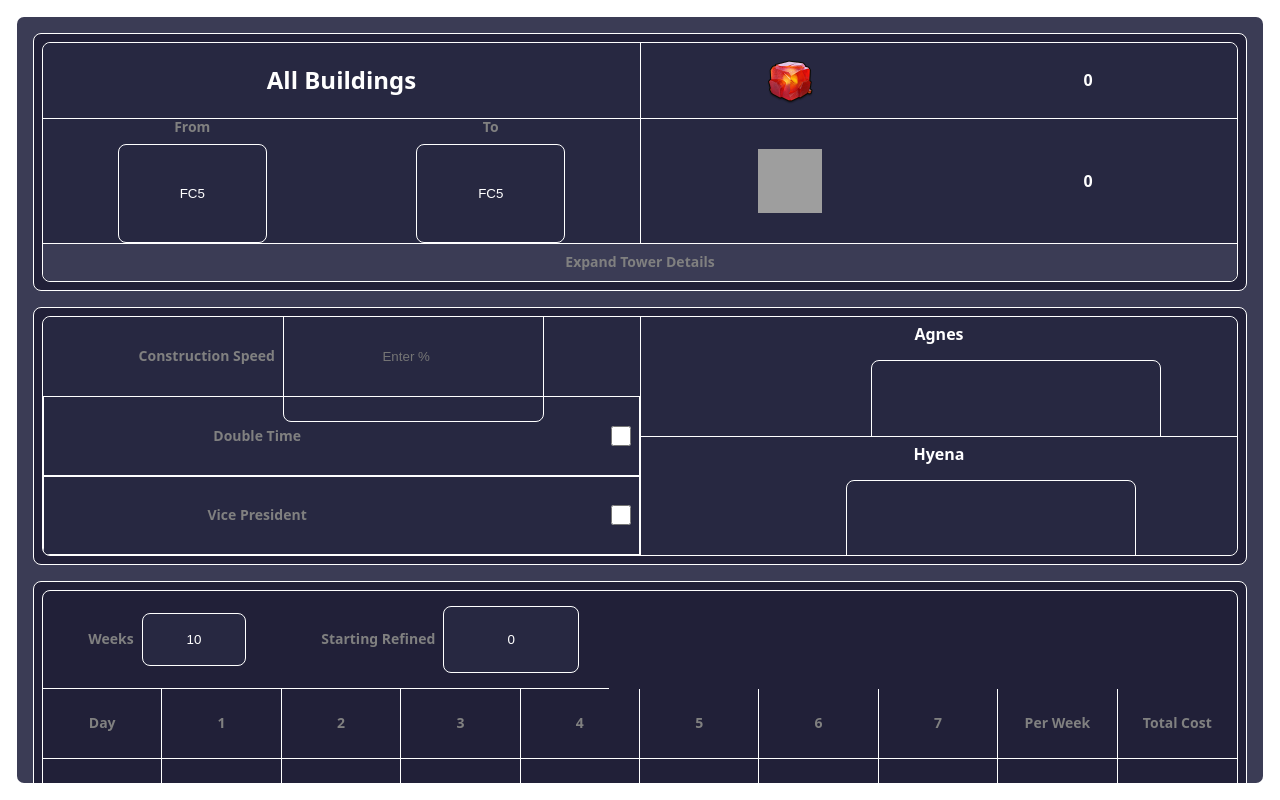
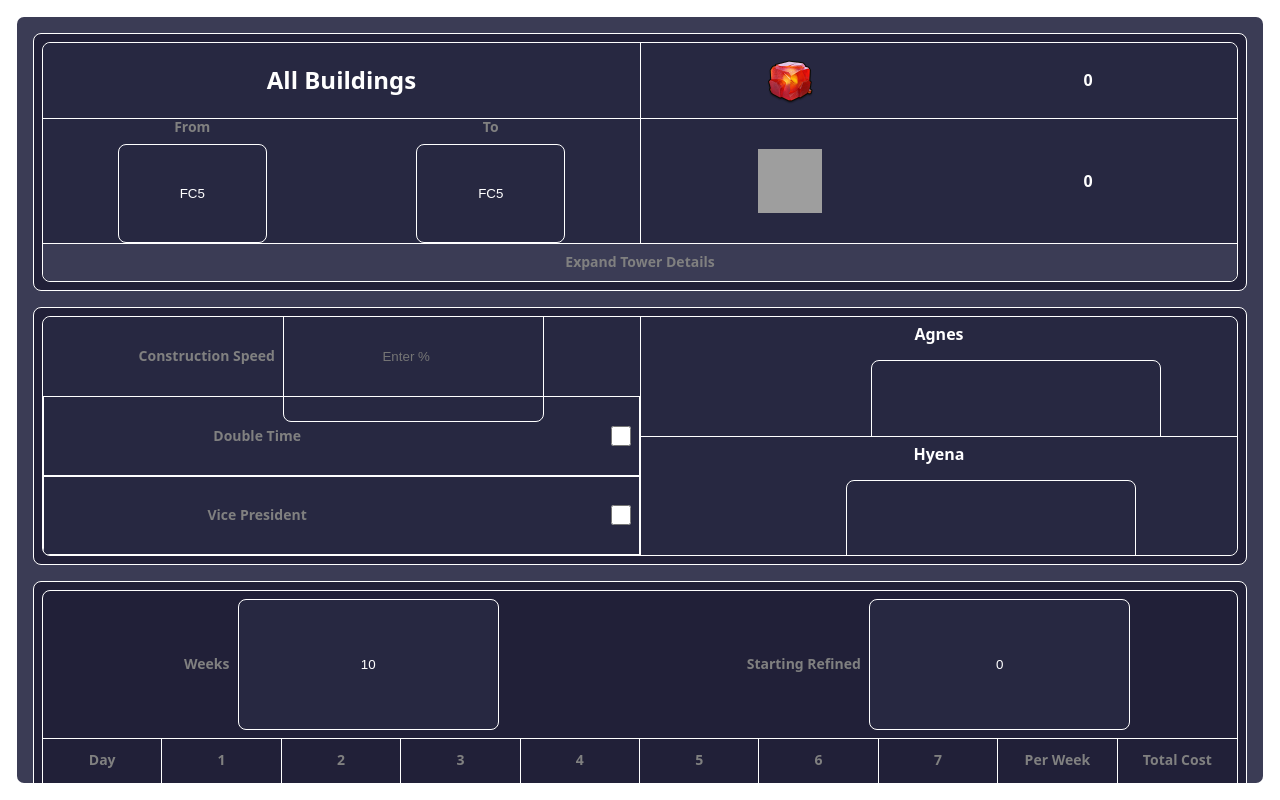
Before and after one commit to parkerjbond/wos-refinement-calculatorV2, a plain HTML site: page index.html in a window 1280 px wide. Drawn offline with Linux system fonts and the light colour scheme; grey boxes are pictures that could not be loaded.

Commit message:
Update phone.css

```diff
--- a/CSS/phone.css
+++ b/CSS/phone.css
@@ -402,6 +402,7 @@ select::-ms-expand {
 
 .child-three > .cell-container > .input-container {
     display: flex;
+    width: 100%;
 }
 
 .child-three > .cell-container > .input-container > div {
@@ -412,6 +413,9 @@ select::-ms-expand {
     gap: 8px;
     padding: 8px;
     border-bottom: 1px solid white;
+
+    flex: 1;
+    min-width: 0;
 }
 
 .child-three > .cell-container > .input-container > div > input {
@@ -428,6 +432,9 @@ select::-ms-expand {
     display: grid;
     grid-template-columns: repeat(10, 1fr);
     grid-template-rows: 1fr 1fr;
+
+    width: 100%;
+    min-width: 0;
 }
 
 .child-three > .cell-container > .map-container > div {
```
